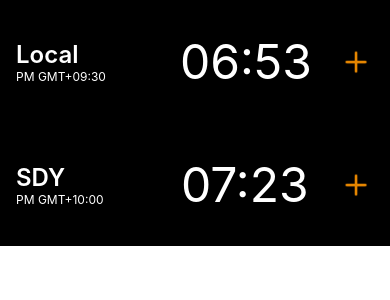
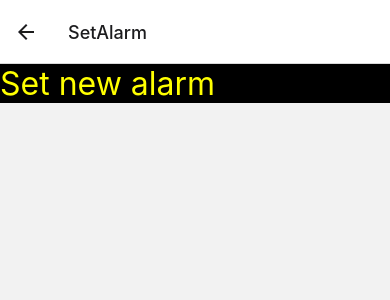
Before and after one commit to SL-23/alarm, a React Native app: screen /SetAlarm in a window 390 px wide. Shown: the top 300 px of the page. Built offline with nearby package versions, Linux system fonts and the light colour scheme.

Commit message:
Set up navigation

```diff
--- a/package.json
+++ b/package.json
@@ -11,8 +11,11 @@
   },
   "dependencies": {
     "@react-navigation/native": "^6.1.17",
+    "@react-navigation/native-stack": "^6.9.26",
     "react": "18.2.0",
-    "react-native": "0.74.0"
+    "react-native": "0.74.0",
+    "react-native-safe-area-context": "^4.10.1",
+    "react-native-screens": "^3.31.1"
   },
   "devDependencies": {
     "@babel/core": "^7.20.0",
--- a/src/App.tsx
+++ b/src/App.tsx
@@ -1,20 +1,24 @@
 import React from 'react';
 import {SafeAreaView, StatusBar} from 'react-native';
 import Home from './screens/Home';
+import {NavigationContainer} from '@react-navigation/native';
+import {createNativeStackNavigator} from '@react-navigation/native-stack';
+import SetAlarm from './screens/SetAlarm';
 
 function App(): React.JSX.Element {
-  const backgroundStyle = {
-    backgroundColor: 'darker',
-  };
-
+  const Stack = createNativeStackNavigator();
+  console.log('RUN');
   return (
-    <SafeAreaView style={backgroundStyle}>
-      <StatusBar
-        barStyle={'light-content'}
-        backgroundColor={backgroundStyle.backgroundColor}
-      />
-      <Home />
-    </SafeAreaView>
+    <NavigationContainer>
+      <Stack.Navigator>
+        <Stack.Screen
+          options={{title: 'Alarms'}}
+          name="Home"
+          component={Home}
+        />
+        <Stack.Screen name="SetAlarm" component={SetAlarm} />
+      </Stack.Navigator>
+    </NavigationContainer>
   );
 }
 
--- a/src/components/TimeZoneSection.tsx
+++ b/src/components/TimeZoneSection.tsx
@@ -1,12 +1,14 @@
+import {NavigationAction, NavigationProp} from '@react-navigation/native';
 import React, {useEffect, useState} from 'react';
 import {Image, StyleSheet, Text, TouchableOpacity, View} from 'react-native';
 
 interface SectionProps {
   title: string;
   timeZone: string;
+  navigation: any;
 }
 
-const TimeZoneSection = ({title, timeZone}: SectionProps) => {
+const TimeZoneSection = ({title, timeZone, navigation}: SectionProps) => {
   const dateInformation = new Date();
   const [locationTime, setLocationTime] = useState(dateInformation);
 
@@ -41,7 +43,9 @@ const TimeZoneSection = ({title, timeZone}: SectionProps) => {
           justifyContent: 'center',
           alignItems: 'center',
         }}
-        onPress={() => {}}>
+        onPress={() => {
+          navigation.navigate('SetAlarm');
+        }}>
         <Image
           style={{
             width: 36,
--- a/src/screens/Home.tsx
+++ b/src/screens/Home.tsx
@@ -1,9 +1,18 @@
 import React from 'react';
-import {ScrollView, View} from 'react-native';
+import {SafeAreaView, ScrollView, StatusBar, View} from 'react-native';
 import TimeZoneSection from '../components/TimeZoneSection';
 
-const Home = () => {
+const Home = ({navigation}: {navigation: any}) => {
+  const backgroundStyle = {
+    backgroundColor: 'darker',
+  };
+
   return (
+    <SafeAreaView style={backgroundStyle}>
+      <StatusBar
+        barStyle={'light-content'}
+        backgroundColor={backgroundStyle.backgroundColor}
+      />
       <ScrollView
         contentInsetAdjustmentBehavior="automatic"
         style={{
@@ -14,10 +23,19 @@ const Home = () => {
           style={{
             backgroundColor: 'black',
           }}>
-        <TimeZoneSection title="Local" timeZone="Australia/Adelaide" />
-        <TimeZoneSection title="SDY" timeZone="Australia/Sydney" />
+          <TimeZoneSection
+            navigation={navigation}
+            title="Local"
+            timeZone="Australia/Adelaide"
+          />
+          <TimeZoneSection
+            navigation={navigation}
+            title="SDY"
+            timeZone="Australia/Sydney"
+          />
         </View>
       </ScrollView>
+    </SafeAreaView>
   );
 };
 
--- a/src/SetAlarm.tsx
+++ b/src/screens/SetAlarm.tsx
@@ -7,7 +7,7 @@
 
 import React from 'react';
 import {SafeAreaView, ScrollView, StatusBar, Text, View} from 'react-native';
-import TimeZoneSection from './components/TimeZoneSection';
+import TimeZoneSection from '../components/TimeZoneSection';
 
 function SetAlarm(): React.JSX.Element {
   const backgroundStyle = {
@@ -28,7 +28,13 @@ function SetAlarm(): React.JSX.Element {
           height: '100%',
         }}>
         <View>
-          <Text style={{color: 'yellow'}}>HEYYYYY</Text>
+          <Text
+            style={{
+              fontSize: 32,
+              color: 'yellow',
+            }}>
+            Set new alarm
+          </Text>
         </View>
       </ScrollView>
     </SafeAreaView>
```
Also changed, not shown: 2 other files (tests, documents, lock files or other folders). Lines whose indentation alone changed are shown as unchanged.
